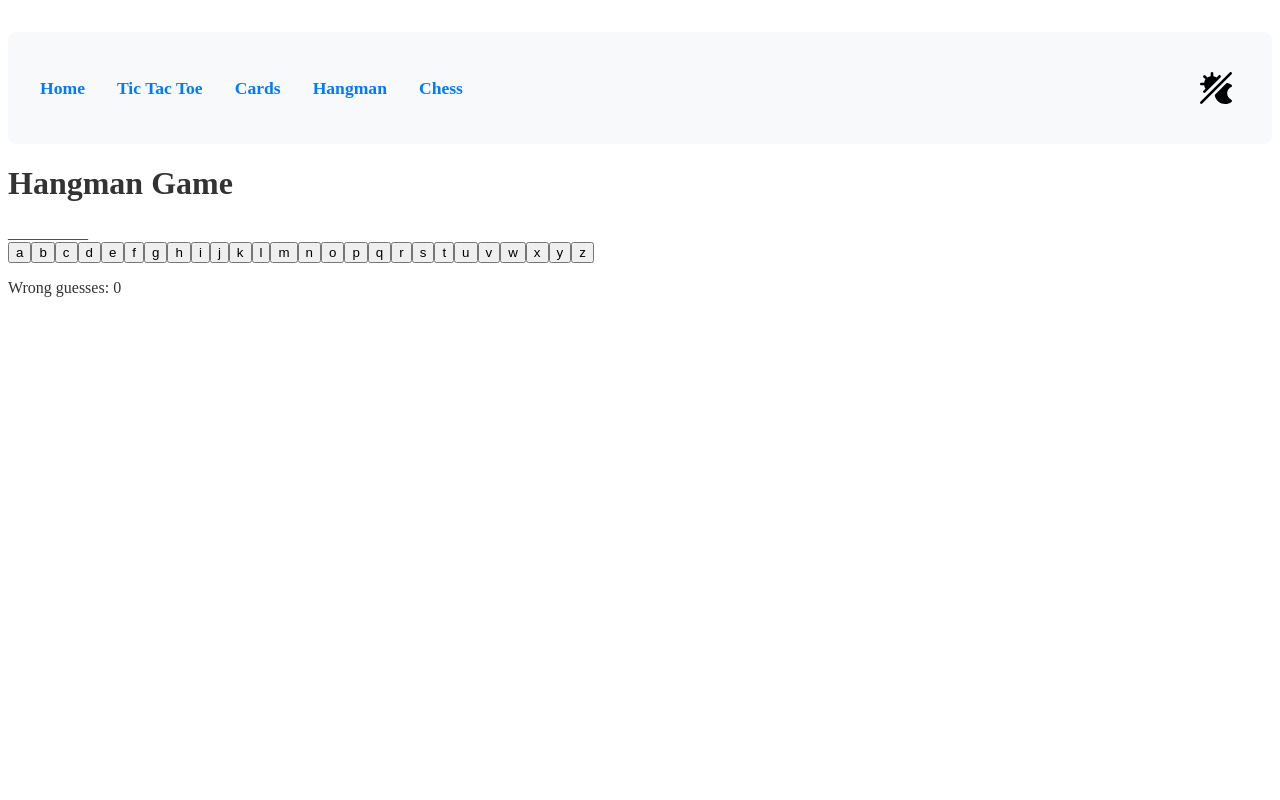
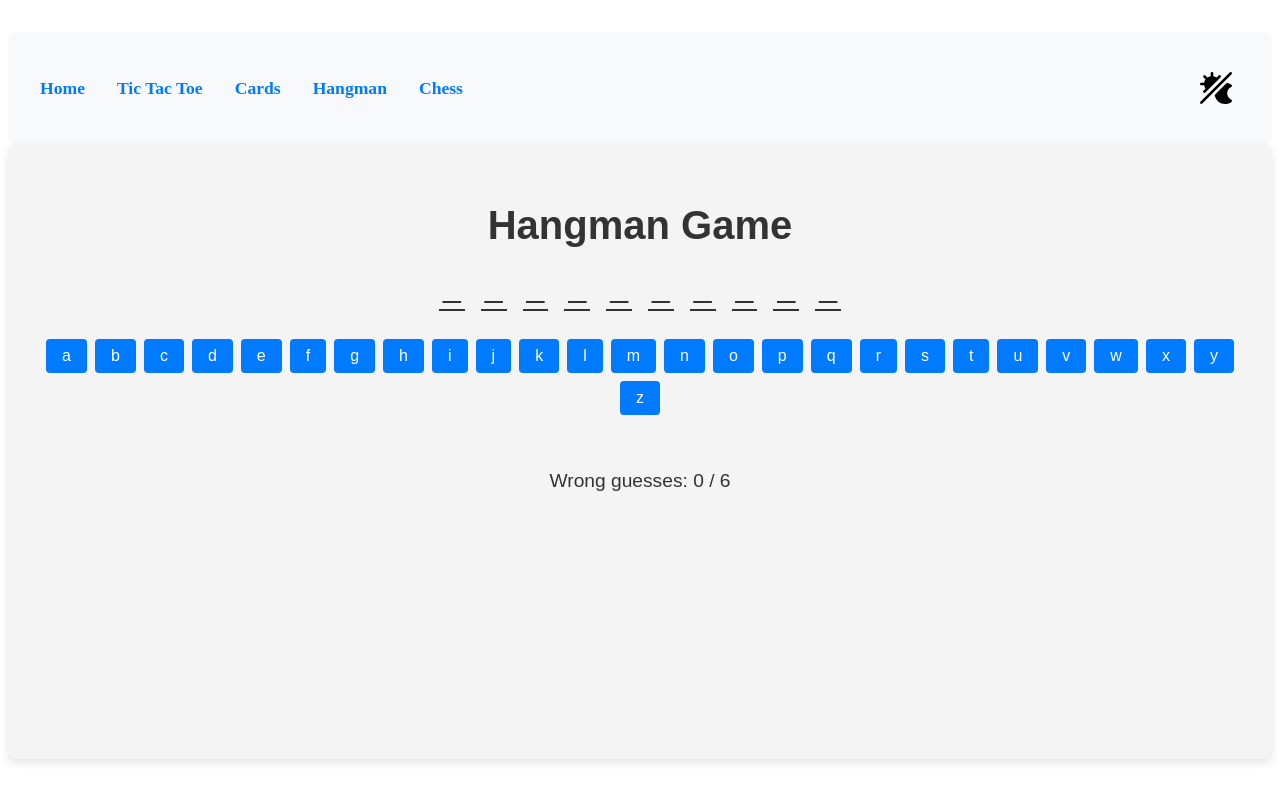
Before and after one commit to handbob/handbob.github.io, a React (Vite) app: page /hangman in a window 1280 px wide. Built offline with nearby package versions, Linux system fonts and the light colour scheme.

Commit message:
change project

```diff
--- a/src/components/games/Hangman.jsx
+++ b/src/components/games/Hangman.jsx
@@ -1,10 +1,10 @@
-import React, { useState } from 'react'
+import React, { useState } from 'react';
 
-import '../../styles/games/hangman.css'
+import '../../styles/games/hangman.css';
 
 const Hangman = () => {
   const words = ['react', 'javascript', 'programming', 'hangman', 'developer'];
-  const [word] = useState(words[Math.floor(Math.random() * words.length)]);
+  const [word, setWord] = useState(words[Math.floor(Math.random() * words.length)]);
   const [guessedLetters, setGuessedLetters] = useState([]);
   const [wrongGuesses, setWrongGuesses] = useState(0);
 
@@ -33,11 +33,18 @@ const Hangman = () => {
       <button
         key={letter}
         onClick={() => handleGuess(letter)}
-        disabled={guessedLetters.includes(letter)}
+        disabled={guessedLetters.includes(letter) || isGameOver || isWinner}
+        className="letter-button"
       >
         {letter}
       </button>
     ));
+  };
+
+  const resetGame = () => {
+    setWord(words[Math.floor(Math.random() * words.length)]);
+    setGuessedLetters([]);
+    setWrongGuesses(0);
   };
 
   const isWinner = word.split('').every((letter) => guessedLetters.includes(letter));
@@ -51,7 +58,17 @@ const Hangman = () => {
       <div className="status">
         {isWinner && <p>Congratulations! You've won!</p>}
         {isGameOver && <p>Game Over! The word was "{word}".</p>}
-        <p>Wrong guesses: {wrongGuesses}</p>
+        <p>Wrong guesses: {wrongGuesses} / {maxWrongGuesses}</p>
+      </div>
+      {(isWinner || isGameOver) && (
+        <button className="play-again-button" onClick={resetGame}>
+          Play Again
+        </button>
+      )}
+      <div className="hangman-figure">
+        {[...Array(wrongGuesses)].map((_, i) => (
+          <div key={i} className={`part part-${i + 1}`}></div>
+        ))}
       </div>
     </div>
   );
--- a/src/styles/games/hangman.css
+++ b/src/styles/games/hangman.css
@@ -0,0 +1,147 @@
+/* hangman.css */
+
+.hangman-game {
+    display: flex;
+    flex-direction: column;
+    align-items: center;
+    padding: 2rem;
+    background-color: #f4f4f4;
+    border-radius: 8px;
+    box-shadow: 0 4px 8px rgba(0, 0, 0, 0.1);
+    font-family: Arial, sans-serif;
+  }
+
+  h1 {
+    font-size: 2.5rem;
+    color: #333;
+    margin-bottom: 1rem;
+  }
+
+  .word {
+    display: flex;
+    justify-content: center;
+    margin-bottom: 1.5rem;
+  }
+
+  .letter {
+    font-size: 2rem;
+    margin: 0 0.5rem;
+    padding: 0.25rem;
+    border-bottom: 2px solid #333;
+  }
+
+  .buttons {
+    display: flex;
+    flex-wrap: wrap;
+    justify-content: center;
+    margin-bottom: 1rem;
+  }
+
+  .letter-button {
+    background-color: #007bff;
+    color: white;
+    border: none;
+    padding: 0.5rem 1rem;
+    margin: 0.25rem;
+    font-size: 1rem;
+    cursor: pointer;
+    border-radius: 4px;
+    transition: background-color 0.3s, transform 0.2s;
+  }
+
+  .letter-button:disabled {
+    background-color: #ccc;
+    cursor: not-allowed;
+  }
+
+  .letter-button:hover:not(:disabled) {
+    background-color: #0056b3;
+    transform: scale(1.05);
+  }
+
+  .status {
+    font-size: 1.2rem;
+    color: #333;
+    margin-top: 1rem;
+    text-align: center;
+  }
+
+  .hangman-figure {
+    margin-top: 1rem;
+    display: flex;
+    justify-content: center;
+    align-items: center;
+    position: relative;
+    width: 200px;
+    height: 200px;
+  }
+
+  .part {
+    background-color: #333;
+    position: absolute;
+  }
+
+  .part-1 {
+    width: 5px;
+    height: 50px;
+    bottom: 0;
+    left: 50%;
+    transform: translateX(-50%);
+  }
+
+  .part-2 {
+    width: 50px;
+    height: 5px;
+    bottom: 50px;
+    left: 50%;
+    transform: translateX(-50%);
+  }
+
+  .part-3 {
+    width: 5px;
+    height: 150px;
+    bottom: 0;
+    left: 50%;
+    transform: translateX(-50%);
+  }
+
+  .part-4 {
+    width: 50px;
+    height: 5px;
+    top: 0;
+    left: 50%;
+    transform: translateX(-50%);
+  }
+
+  .part-5 {
+    width: 5px;
+    height: 50px;
+    top: 0;
+    right: 50%;
+    transform: translateX(50%);
+  }
+
+  .part-6 {
+    width: 50px;
+    height: 5px;
+    top: 50px;
+    left: 50%;
+    transform: translateX(-50%);
+  }
+
+  .play-again-button {
+    background-color: #28a745;
+    color: white;
+    border: none;
+    padding: 0.5rem 1rem;
+    margin-top: 1rem;
+    font-size: 1rem;
+    cursor: pointer;
+    border-radius: 4px;
+    transition: background-color 0.3s, transform 0.2s;
+  }
+
+  .play-again-button:hover {
+    background-color: #218838;
+    transform: scale(1.05);
+  }
```
